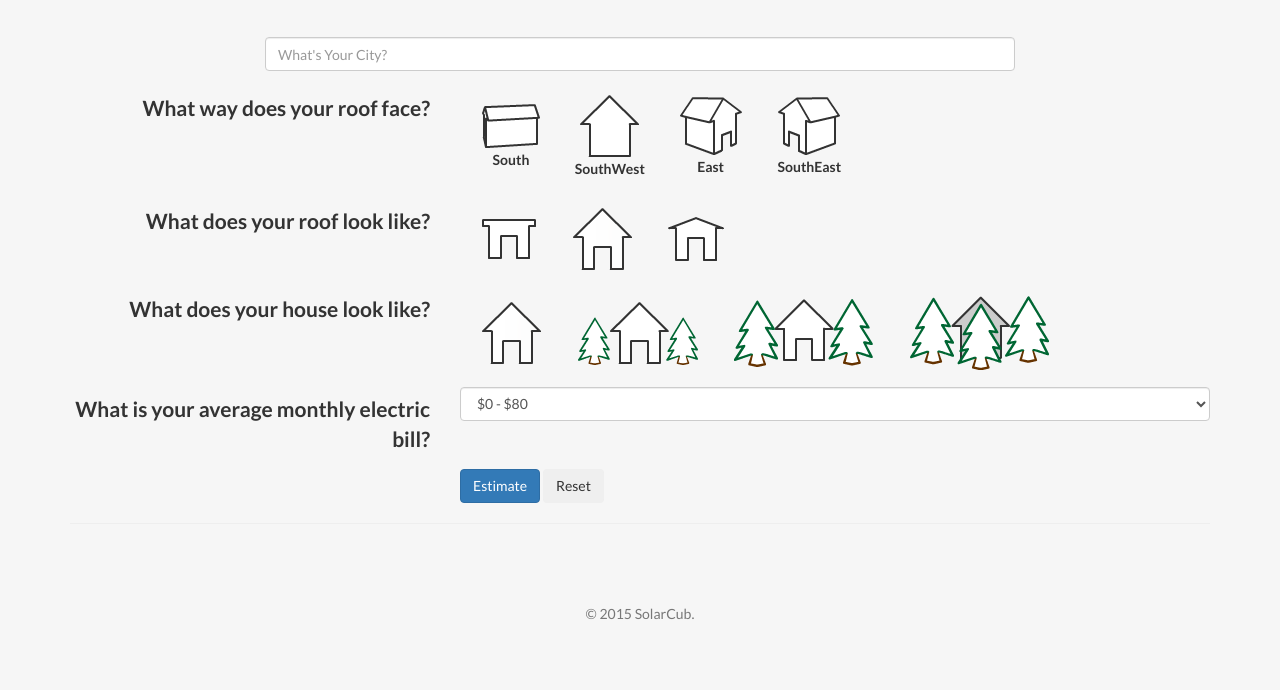
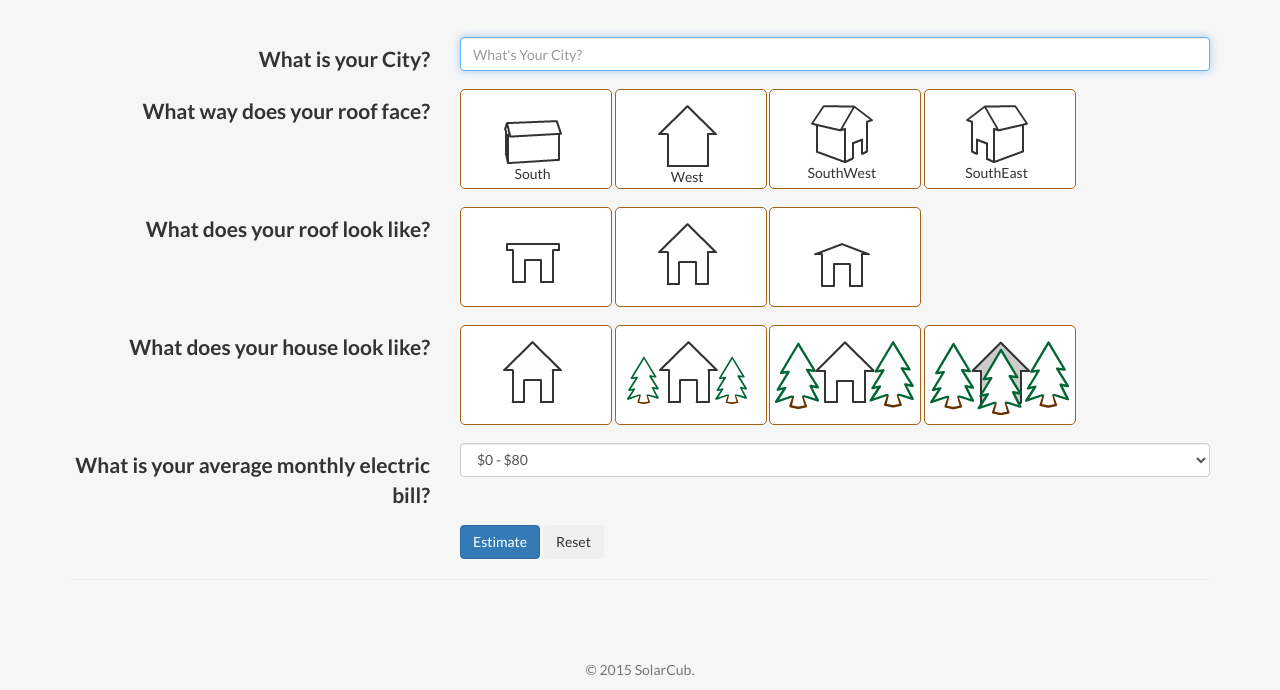
Before and after one commit to codymcnamara/solarcub, a plain HTML site: page index.html in a window 1280 px wide. Shown: the part 155-845 px from the top of the page. Before the commit the page ends 800 px from the top, so only its background shows below. Drawn offline with nearby package versions, Linux system fonts and the light colour scheme; some packages are replaced by stand-ins of ours.

Commit message:
better styling for radio buttons

```diff
--- a/index.html
+++ b/index.html
@@ -35,82 +35,93 @@
         <form class="form-horizontal">
 
           <div class="form-group">
-            <div class="col-sm-offset-2 col-sm-8">
-              <input type="text" class="form-control" id="city" placeholder="What's Your City?">
+              <label for="city" class="col-sm-4 control-label">What is your City?</label>
+              <div class="col-sm-8">
+                <input type="text" class="form-control" id="city" placeholder="What's Your City?" required autofocus />
+              </div>
+            </div>
+
+          <div class="form-group" id="orientation">
+          <label for="orientation" class="col-sm-4 control-label">What way does your roof face?</label>
+          <div class="col-sm-8">
+
+            <div class="radioGroup">
+              <input type="radio" name="orientation" id="south" value="180" class="sr-only" />
+              <label class="btn btn-default short" for="south">
+                 <img src="images/roofOrientation/south.png" alt="South" /><br>South
+              </label>
+            </div>
+
+            <div class="radioGroup">
+              <input type="radio" name="orientation" id="west" value="225" class="sr-only"  />
+              <label class="btn btn-default" for="west">
+                <img src="images/roofOrientation/west.png" alt="West" /><br>West</label>
+            </div>
+            <div class="radioGroup">
+              <input type="radio" name="orientation" id="southwest" value="90" class="sr-only" />
+              <label class="btn btn-default" for="southwest">
+                <img src="images/roofOrientation/southwest.png" alt="South" /><br>SouthWest</label>
+            </div>
+            <div class="radioGroup">
+              <input type="radio" name="orientation" id="southeast" value="135" class="sr-only" />
+              <label class="btn btn-default" for="southeast">
+                <img src="images/roofOrientation/southeast.png" alt="SouthEast" /><br>SouthEast</label>
             </div>
           </div>
+        </div>
+
 
           <div class="form-group">
-            <label id="orientation" for="orientation" class="col-sm-4 control-label">What way does your roof face?</label>
+            <label id="tilt" for="tilt" class="col-sm-4 control-label">What does your roof look like?</label>
             <div class="col-sm-8">
-              <div class="radio-inline">
-
-                <label for="south">
-                  <input id="south" type="radio" name="orientation" value="180">
-                  <img src="images/roofOrientation/south.png" alt="South"/>
-                  <br>South
-                </label>
-
+              <div class="radioGroup">
+                <input type="radio" name="tilt" id="flatroof" value="0" class="sr-only" />
+                  <label class="btn btn-default short2" for="flatroof">
+                    <img src="images/roof-incline/flat-roof.png" alt="Flat roof" />
+                  </label>
               </div>
-
-              <div class="radio-inline">
-                <label for="south-west">
-                  <input id="south-west" type="radio" name="orientation" value="225" />
-                  <img src="images/roofOrientation/west.png" alt="SouthWest"/>
-                  <br>SouthWest
-                </label>
+              <div class="radioGroup">
+                <input type="radio" name="tilt" id="slighttilt" value="15" class="sr-only" />
+                  <label class="btn btn-default" for="slighttilt">
+                    <img src="images/roof-incline/no-tree-coverage.png" alt="Slightly tilt" />
+                  </label>
               </div>
-
-              <div class="radio-inline">
-                <label for="east">
-                  <input id="east" type="radio" name="orientation" value="90" />
-                  <img src="images/roofOrientation/southwest.png" alt="South" />
-                  <br>East
-                </label>
-              </div>
-              <div class="radio-inline">
-                <label for="south-east">
-                  <input id="south-east" type="radio" name="orientation" value="135" />
-                  <img src="images/roofOrientation/southeast.png" alt="SouthEast" />
-                  <br>SouthEast
+              <div class="radioGroup">
+                <input type="radio" name="tilt" id="slightincline" value="30" class="sr-only" />
+                <label class="btn btn-default short2" for="slightincline">
+                  <img src="images/roof-incline/slight-incline-roof.png" alt="Tilt" />
                 </label>
               </div>
             </div>
           </div>
 
           <div class="form-group">
-            <label id="tilt" for="tilt" class="col-sm-4 control-label">What does your roof look like?</label>
-            <div class="col-sm-8">
-
-              <label class="radio-inline">
-                <input type="radio" name="tilt" value="0">
-                <img src="images/roof-incline/flat-roof.png" alt="Flat roof"/>
-              </label>
-
-              <label class="radio-inline">
-                <input type="radio" name="tilt" value="15"> <img src="images/roof-incline/no-tree-coverage.png" alt="Slightly tilt" />
-              </label>
-              <label class="radio-inline">
-                <input type="radio" name="tilt" value="30"> <img src="images/roof-incline/slight-incline-roof.png" alt="Tilt" />
-              </label>
-            </div>
-          </div>
-
-          <div class="form-group">
             <label id="tree" for="tree" class="col-sm-4 control-label"> What does your house look like?</label>
             <div class="col-sm-8">
-              <label class="radio-inline">
-                <input type="radio" name="tree" value="1"> <img src="images/roofShading/no-tree-coverage.png" alt="No tree" />
+				      <div class="radioGroup">
+                <input type="radio" name="tree" id="notree" value="1" class="sr-only" />
+				        <label class="btn btn-default" for="notree">
+				          <img src="images/roofShading/no-tree-coverage.png" alt="No tree" />
                 </label>
-                <label class="radio-inline">
-                  <input type="radio" name="tree" value="1.0"> <img src="images/roofShading/small-tree-coverage.png" alt="Small trees" />
+				      </div>
+  				    <div class="radioGroup">
+  				      <input type="radio" name="tree" id="smalltree" value="1.0" class="sr-only" />
+                <label class="btn btn-default" for="smalltree">
+  			          <img src="images/roofShading/small-tree-coverage.png" alt="Small trees" />
                 </label>
-                <label class="radio-inline">
-                  <input type="radio" name="tree" value="0.85"> <img src="images/roofShading/west-east-big-tree-coverage.png" alt="Trees slightly cover the roof" />
+              </div>
+              <div class="radioGroup">
+                  <input type="radio" name="tree" id="bigtree" value="0.85" class="sr-only" />
+                  <label class="btn btn-default" for="bigtree">
+  		              <img src="images/roofShading/west-east-big-tree-coverage.png" alt="Trees slightly cover the roof" />
+                  </label>
+  				    </div>
+  				    <div class="radioGroup">
+                <input type="radio" name="tree" id="shadetree" value="0.5" class="sr-only" />
+                <label class="btn btn-default" for="shadetree">
+  	               <img src="images/roofShading/all-side-big-tree-coverage.png" alt="Big tree shading the roof" />
                 </label>
-                <label class="radio-inline">
-                  <input type="radio" name="tree" value="0.5"> <img src="images/roofShading/all-side-big-tree-coverage.png" alt="Big tree shading the roof" />
-                </label>
+  				    </div>
             </div>
           </div>
 
--- a/style.css
+++ b/style.css
@@ -70,7 +70,6 @@ body {
   color: #333;
 }
 
-
 .suggestion {
   padding: 10px 30px;
   font-size: 150%;
@@ -79,6 +78,41 @@ body {
 .control-label {
   font-size: 150%;
 }
+
+.radioGroup {
+    display: inline-block;
+}
+
+.radioGroup .btn-default:hover {
+    background-color: rgb(247, 189, 97);
+    border: 1px solid rgb(162, 98, 23);
+}
+
+.radioGroup label {
+    border: 1px solid rgb(162, 98, 23);
+    position: relative;
+	border-radius: 5px;
+    width: 152px;
+    height: 100px;
+    padding-top: 15px;
+    padding-left: 5px;
+    margin: auto;
+    margin-bottom: 3px;
+    top: 0;
+    left: 0;
+    bottom: 0;
+    right: 0;
+}
+
+.radioGroup .short { padding-top: 30px; }
+
+.radioGroup .short2 { padding-top: 35px; }
+
+//.radioGroup img-holder { vertical-align: bottom; height: 100px; display: table-cell; }
+.radioGroup input[type="radio"]:checked + label {
+    background-color: rgb(243,156, 18);
+}
+
 
 .checkbox-inline {
   text-align: center;
```
